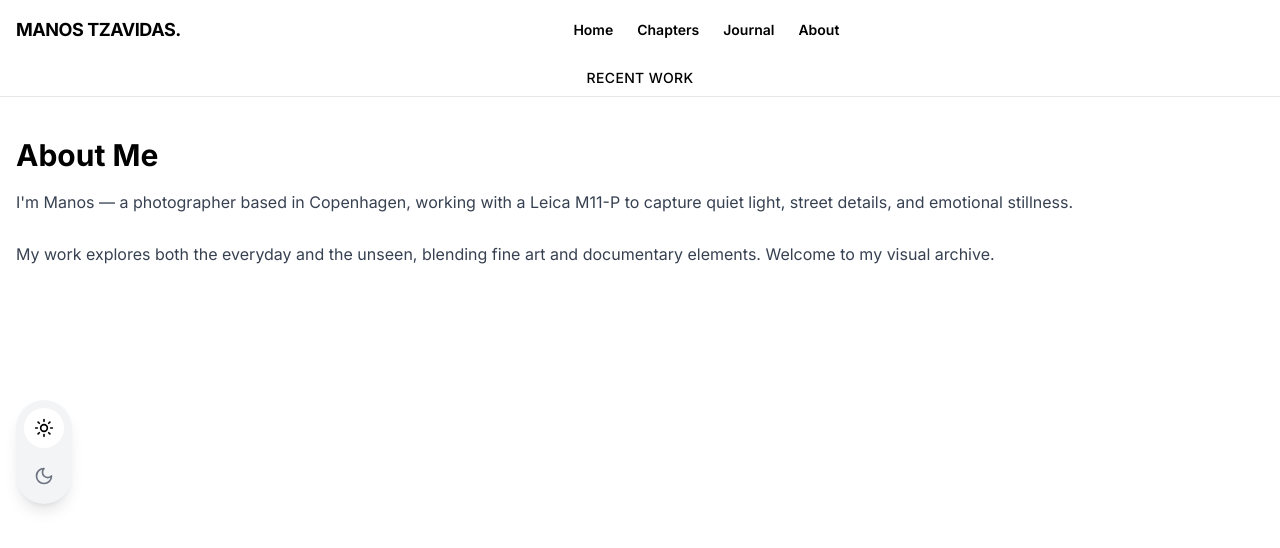
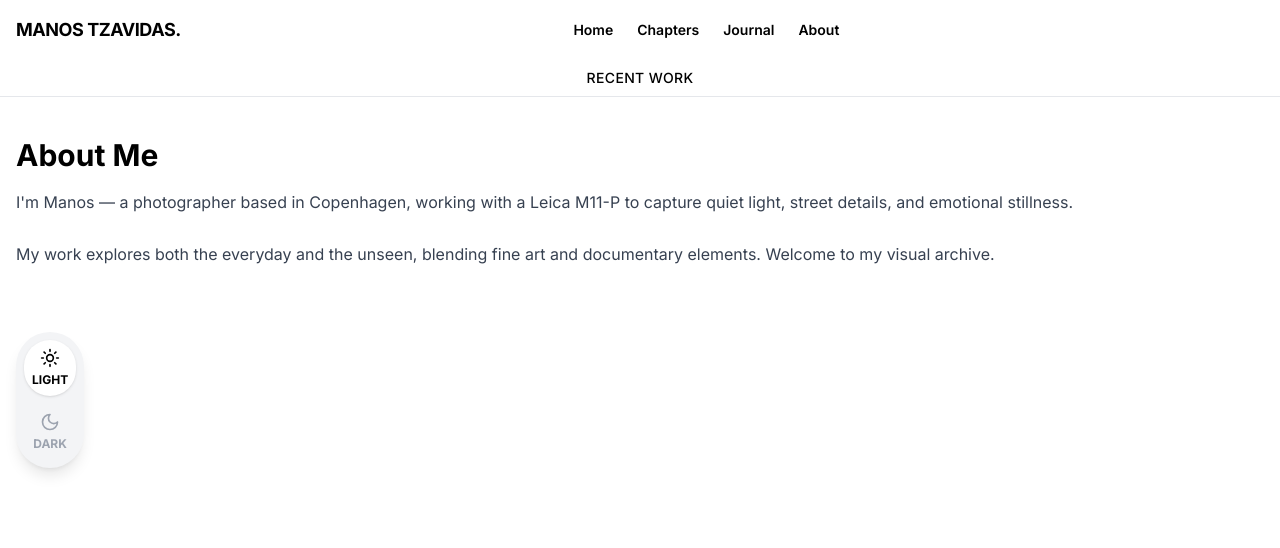
Before and after one commit to Homer-0/my-photo-site, a Next.js app: page /about in a window 1280 px wide. Shown: the top 548 px of the page. Built offline with nearby package versions, Linux system fonts and the light colour scheme; a web font is replaced by a local one.

Commit message:
Update Themeswitcher.tsx

```diff
--- a/components/Themeswitcher.tsx
+++ b/components/Themeswitcher.tsx
@@ -1,36 +1,36 @@
-"use client";
+'use client';
 
-import { useTheme } from "next-themes";
-import { useEffect, useState } from "react";
-import { Sun, Moon } from "lucide-react";
+import { useTheme } from 'next-themes';
+import { useEffect, useState } from 'react';
+import { Sun, Moon } from 'lucide-react';
 
 export default function ThemeSwitcher() {
   const { theme, setTheme } = useTheme();
   const [mounted, setMounted] = useState(false);
 
-  useEffect(() => {
-    setMounted(true);
-  }, []);
+  useEffect(() => setMounted(true), []);
 
   if (!mounted) return null;
 
   return (
-    <div className="fixed top-[50%] left-4 z-50 flex flex-col items-center space-y-2 bg-gray-100 dark:bg-gray-800 p-2 rounded-full shadow-lg">
+    <div className="fixed left-4 top-1/2 -translate-y-1/2 flex flex-col gap-2 rounded-full bg-gray-100 p-2 shadow-lg dark:bg-neutral-900">
       <button
-        onClick={() => setTheme("light")}
-        className={`w-10 h-10 flex items-center justify-center rounded-full transition-all ${
-          theme === "light" ? "bg-white text-black" : "text-gray-500"
+        onClick={() => setTheme('light')}
+        className={`flex flex-col items-center justify-center rounded-full p-2 text-xs font-bold ${
+          theme === 'light' ? 'bg-white text-black shadow' : 'text-gray-400'
         }`}
       >
-        <Sun size={20} />
+        <Sun className="mb-1 h-5 w-5" />
+        LIGHT
       </button>
       <button
-        onClick={() => setTheme("dark")}
-        className={`w-10 h-10 flex items-center justify-center rounded-full transition-all ${
-          theme === "dark" ? "bg-white text-black" : "text-gray-500"
+        onClick={() => setTheme('dark')}
+        className={`flex flex-col items-center justify-center rounded-full p-2 text-xs font-bold ${
+          theme === 'dark' ? 'bg-neutral-800 text-white shadow' : 'text-gray-400'
         }`}
       >
-        <Moon size={20} />
+        <Moon className="mb-1 h-5 w-5" />
+        DARK
       </button>
     </div>
   );
```
